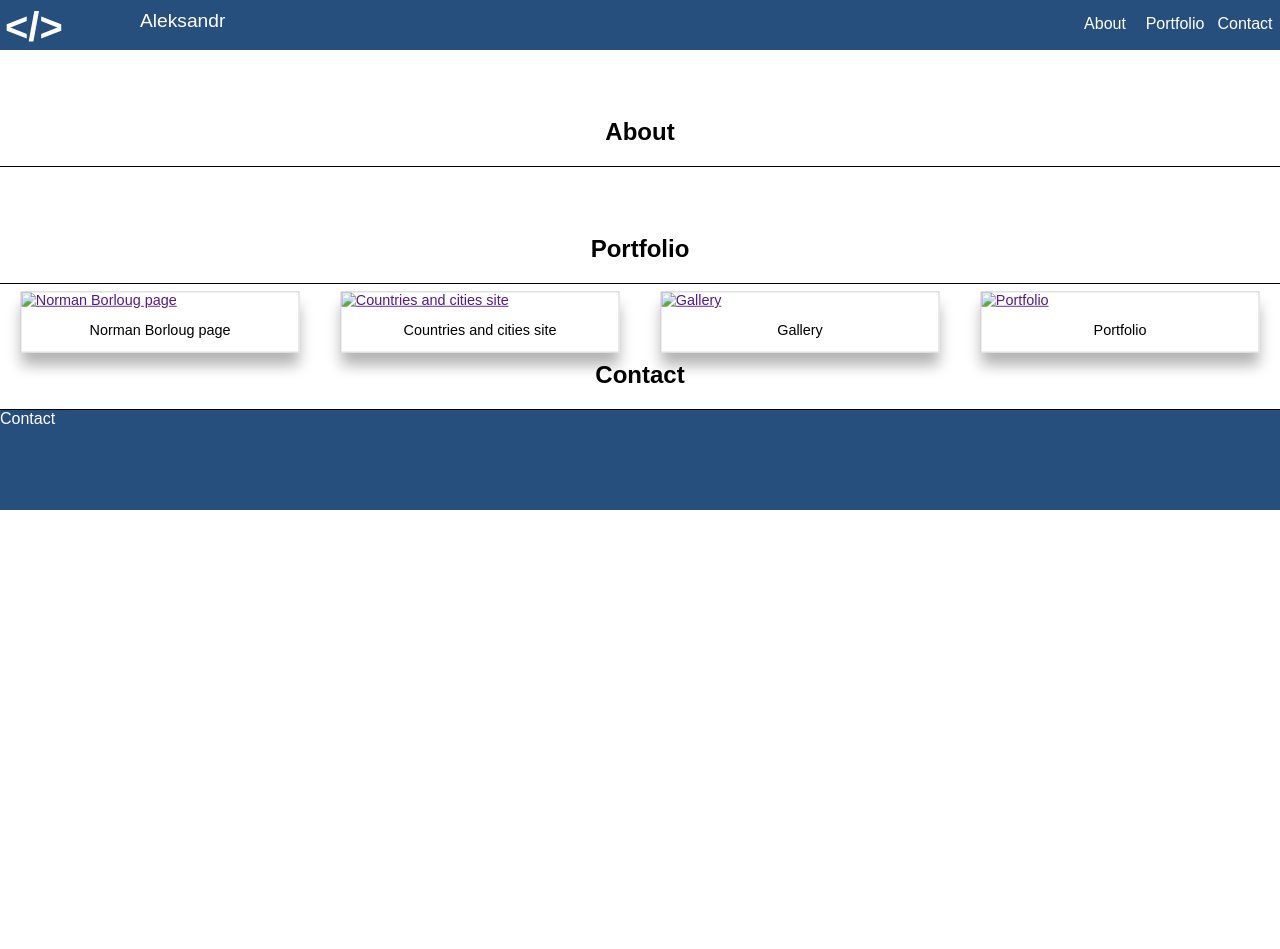
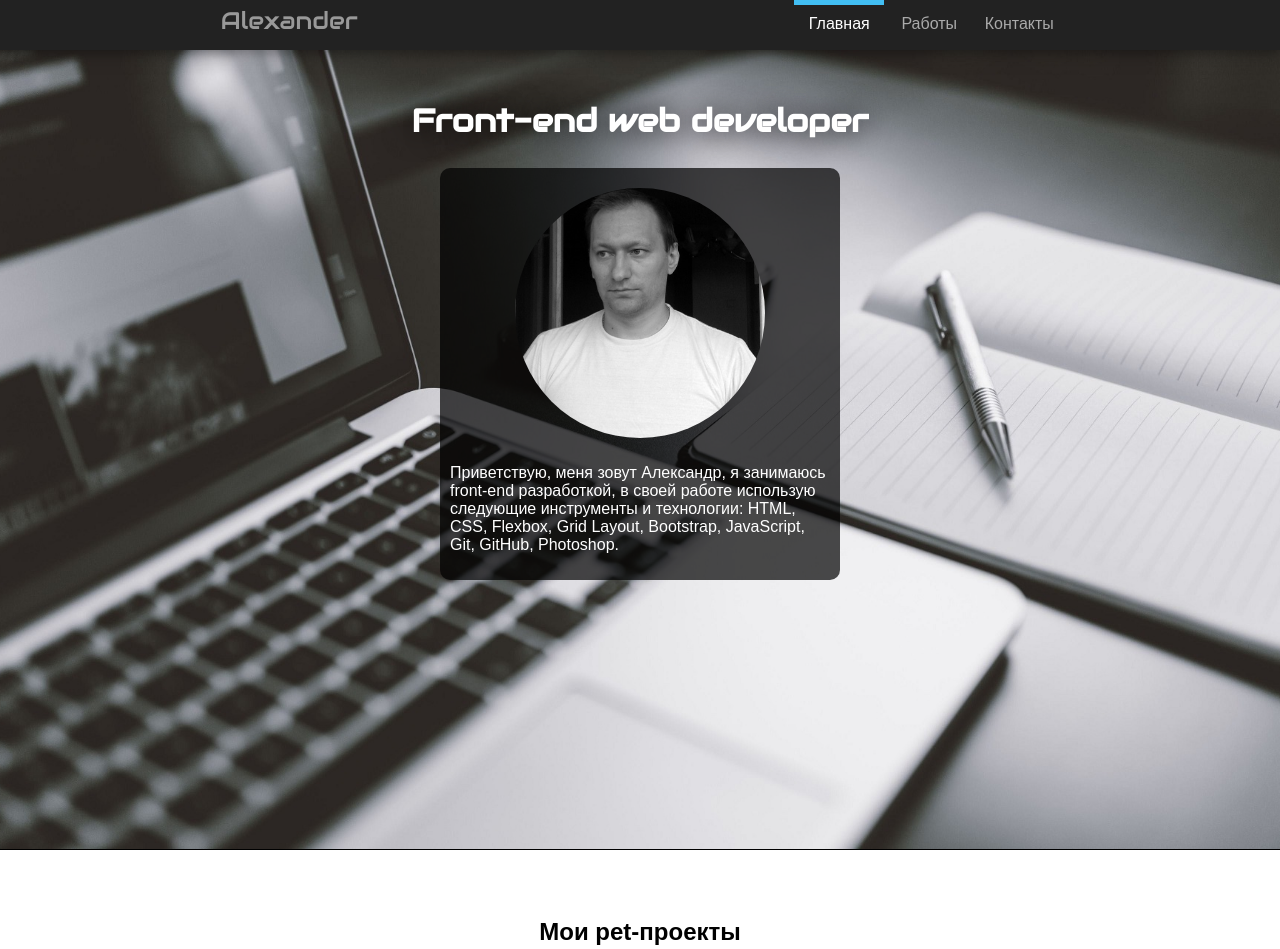
Before and after one commit to alexpryp/Portfolio_Webpage, a plain HTML site: page index.html in a window 1280 px wide. Shown: the top 949 px of the page. Before the commit the page ends 800 px from the top, so only its background shows below. Drawn offline with Linux system fonts and the light colour scheme.

Commit message:
Images added

```diff
--- a/index.html
+++ b/index.html
@@ -2,60 +2,49 @@
 
 <html lang="ru">
     <head>
+    <meta name="viewport" content="width=device-width, initial-scale=1.0">
         <meta content="text/html" charset="utf-8">
+    <meta name="description" content="Портфолио веб разработчика Прыпышного Александра">
         <link rel="stylesheet" type="text/css" href ="style.css">
-		<title>Портфолио</title>
+    <link href="https://fonts.googleapis.com/css?family=Audiowide" rel="stylesheet">
+        <title>Александр Прыпышный</title>
         <script src="script.js"></script>
-        <script type="text/javascript">
-            //script that simulates active tabs
-            function activateTab(evt) {
-            // Declare all variables
-                var i, tablinks;
-
-                // Get all elements with class="tablinks" and remove the class "active"
-                tablinks = document.getElementsByClassName("tablinks");
-                for (i = 0; i < tablinks.length; i++) {
-                    tablinks[i].className = tablinks[i].className.replace(" active", "");
-                }
-
-                //Add an "active" class to the button that opened the tab
-                evt.currentTarget.className += " active";
-            }
-        </script>
     </head>
 <body>
     <header>
-        <div class="wrap">
-            <div class="logo_wrap">
-                <div class="logo">&#60/&#62</div> <div class="logo_name">Aleksandr</div>
-            </div>
-            <nav>
+      <div class="logo_name">Alexander</div>
+      <nav id="navbar">
         <ul>
         <li>
           <!-- add the javaScript event handler (onclick) -->
-                        <a class="tablinks" onclick="activateTab(event)" href="#about">About</a>
+          <a class="tablinks active" onclick="activateTab(event)" href="#about">Главная</a>
         </li>
         <li>
           <!-- add the javaScript event handler (onclick) -->
-                        <a class="tablinks" onclick="activateTab(event)" href="#portfolio">Portfolio</a>
+          <a class="tablinks" onclick="activateTab(event)" href="#portfolio">Работы</a>
         </li>
         <li>
           <!-- add the javaScript event handler (onclick) -->
-                        <a class="tablinks" onclick="activateTab(event)" href="#contact">Contact</a>
+          <a class="tablinks" onclick="activateTab(event)" href="#contact">Контакты</a>
         </li>
         </ul>
       </nav>
-        </div>
     </header>
     <main>
-        <section class="about">
+        <section class="about" id="welcome-section">
             <a name="about"></a>
-            <h2>About</h2>
+            <h1>Front-end web developer</h1>
+            <div class="card">
+              <img src="images/Avatar.jpg">
+              <p>Приветствую, меня зовут Александр, я занимаюсь front-end разработкой, в своей работе использую следующие инструменты и технологии: HTML, CSS, Flexbox, Grid Layout, Bootstrap, JavaScript, Git, GitHub, Photoshop.
+            </p>
+            </div>
         </section>
-        <section class="portfolio">
+        <section class="portfolio" id="projects">
             <a name="portfolio"></a>
-            <h2>Portfolio</h2>
-            <div class="project_card">
+            <h2>Мои pet-проекты</h2>
+            <div class="projects-wrap">
+              <div class="project-tile">
                   <div class="card_wrap">
                       <a href="">
                           <img src="images/projects/Norm_Borl.jpg" alt="Norman Borloug page" width="500" height="500">
@@ -63,7 +52,7 @@
                       <div class="desc">Norman Borloug page</div>
                   </div>
               </div>
-            <div class="project_card">
+              <div class="project-tile">
                   <div class="card_wrap">
                       <a href="">
                           <img src="images/projects/Countries_and_cities.jpg" alt="Countries and cities site" width="500" height="500">
@@ -71,7 +60,7 @@
                       <div class="desc">Countries and cities site</div>
                   </div>
               </div>
-            <div class="project_card">
+              <div class="project-tile">
                   <div class="card_wrap">
                       <a href="">
                           <img src="images/projects/Gallery.jpg" alt="Gallery" width="500" height="500">
@@ -79,7 +68,7 @@
                       <div class="desc">Gallery</div>
                   </div>
               </div>
-            <div class="project_card">
+              <div class="project-tile">
                   <div class="card_wrap">
                       <a href="">
                           <img src="images/projects/Portfolio.jpg" alt="Portfolio" width="500" height="500">
@@ -87,10 +76,11 @@
                       <div class="desc">Portfolio</div>
                   </div>
               </div>
+            </div>
         </section>
         <section class="contact">
             <a name="contact"></a>
-            <h2>Contact</h2>
+            <h2>Контакты</h2>
         </section>
     </main>
     <footer>
--- a/script.js
+++ b/script.js
@@ -1 +1,16 @@
 "use strict"
+
+//script that simulates active tabs
+function activateTab(evt) {
+// Declare all variables
+    var i, tablinks;
+
+    // Get all elements with class="tablinks" and remove the class "active"
+    tablinks = document.getElementsByClassName("tablinks");
+    for (i = 0; i < tablinks.length; i++) {
+        tablinks[i].className = tablinks[i].className.replace(" active", "");
+    }
+
+    //Add an "active" class to the button that opened the tab
+    evt.currentTarget.className += " active";
+}
--- a/style.css
+++ b/style.css
@@ -1,3 +1,8 @@
+:root {
+  --main-color: #222;
+}
+
+
 header .wrap, nav, ul, li, footer .wrap, a{
 	padding: 0;
 	margin: 0;
@@ -5,7 +10,6 @@ header .wrap, nav, ul, li, footer .wrap, a{
 }
 .logo_wrap, .logo, .logo_name, nav, ul, li, a{
 	display: inline-block;
-	box-sizing: border-box;
 }
 * {
     box-sizing: border-box;
@@ -14,43 +18,34 @@ header .wrap, nav, ul, li, footer .wrap, a{
 
 body {
 	margin: 0;
+	padding: 0;
 	font-family: sans-serif;
 }
 
 /*start stylization of header----------------------------*/
 header {
-	background-color: #274F7D;
-	height: 50px;
+	background-color: var(--main-color);
+	min-height: 50px;
 	margin: 0;
 	position: sticky;
 	z-index: 1;
 	top: 0;
-}
-header .wrap {
-	height: 50px;
-	margin: 0px auto;
-}
-.logo_wrap {
-	height: 50px;
-	width: 250px;
-	padding: 5px;
-}
-.logo {
-	font-size: 40px;
-	font-weight: bold;
-	color: #fff;
-	width: 100px;
+	box-shadow:  0 4px 8px 0 rgba(0, 0, 0, 0.2), 0 6px 20px 0 rgba(0, 0, 0, 0.19);
+	display: flex;
+	justify-content: space-around;
+	flex-wrap: wrap;
 }
 .logo_name {
-	width: 100px;
-	font-size: 1.2em;
+	max-width: 200px;
+	font-size: 1.5em;
 	color: #fff;
 	padding: 0;
-	float: right;
 	margin: 5px;
+	color: #999;
+	font-family: 'Audiowide', cursive;
 }
 nav {
-	width: 210px;
+	width: 270px;
 	height: 50px;
 	float: right;
 }
@@ -60,36 +55,32 @@ ul {
 }
 li {
 	float: left;
-	width: 70px;
+	width: 90px;
 	height: 50px;
 }
 li a {
 	text-decoration: none;
-	width: 70px;
+	width: 90px;
 	height: 50px;
 	text-align: center;
-	padding: 10px 0px;
-	background-color: #274F7D;
-	color: #fff;
-	border-top: 5px solid #274F7D;
+	padding: 10px;
+	background-color: var(--main-color);
+	color: #aaa;
+	border-top: 5px solid #222;
 }
 .active {
-	background-color: #274F7D;
+	background-color: var(--main-color);
 	color: #fff;
 	transition: 0.5s;
-	border-top: 5px solid #fff;
+	border-top: 5px solid #42bff4;
 }
 li a:hover {
-	color: #000;
+	color: #fff;
 	transition: 0.3s;
-	border-top: 5px solid #fff;
+	border-top: 5px solid #42bff4;
 }
 li a:active {
-	background-color: #fff;
-	color: #000;
-}
-li a:visited {
-	background-color: #274F7D;
+	background-color: var(--main-color);
 	color: #fff;
 }
 /*end stylization of header------------------------------*/
@@ -98,11 +89,9 @@ li a:visited {
 main {
 	margin: 0 auto;
 	background-color: #fff;
-	box-sizing: border-box;
 }
 section {
 	display: block;
-	box-sizing: border-box;
 	border-bottom: 1px solid #000;
 }
 h2 {
@@ -110,17 +99,64 @@ h2 {
 	margin-top: 50px;
 }
 
+/*start stylization of section About---------------------*/
+.about {
+	background-image: url(images/backgrounds/main-bg.jpg);
+	height: 100vh;
+	background-position: center;
+	background-repeat: no-repeat;
+	background-size: cover;
+	background-attachment: fixed;
+	display: flex;
+	justify-content: space-around;
+	flex-wrap: wrap;
+	align-content: flex-start;
+}
+.about h1 {
+	margin-top: 50px;
+	color: #fff;
+	font-size: 2em;
+	text-align: center;
+	text-shadow: black 0 0 30px;
+	flex-basis: 100%;
+	align-self: flex-start;
+	font-family: 'Audiowide', cursive;
+}
+.about .card {
+	max-width: 400px;
+	padding: 10px;
+	border-radius: 10px;
+	background: rgba(0, 0, 0, 0.7);
+	display: flex;
+	flex-wrap: wrap;
+	justify-content: center;
+	align-items: center;
+}
+.about .card p {
+	color: #fff;
+}
+.card img {
+	width: 250px;
+	margin: 10px;
+	border-radius: 50%;
+}
+
+/* start stylization of portfolio section */
+.projects-wrap {
+	display: flex;
+	justify-content: space-around;
+	flex-wrap: wrap;
+}
 /*start stylization of project cards---------------------*/
-.project_card {
+.project-tile {
 	padding: 5px;
-	float: left;
-	width: 25%;
+	max-width: 450px;
 }
 .card_wrap {
 	border: 1px solid #ccc;
 	transform: scale(0.9);
 	transition: 0.5s;
-	box-shadow: 0 15px 15px 0 rgba(0, 0, 0, 0.3);
+	box-shadow: 0 4px 8px 0 rgba(0, 0, 0, 0.2), 0 6px 20px 0 rgba(0, 0, 0, 0.19);
 }
 .card_wrap:hover {
 	border: 1px solid #777;
@@ -128,7 +164,7 @@ h2 {
 	transform: scale(1);
 	box-shadow: 0 15px 30px 20px rgba(0, 0, 0, 0.3);
 }
-.project_card img {
+.project-tile img {
 	width: 100%;
 	height: auto;
 }
@@ -136,28 +172,27 @@ h2 {
 	padding: 15px;
 	text-align: center;
 }
-@media all and (max-width: 1024px) {
-	.project_card {
+/* @media all and (max-width: 1024px) {
+	.project-tile {
 		width: 50%;
 	}
 }
 @media all and (max-width: 400px) {
-	.project_card {
+	.project-tile {
 		width: 100%;
 	}
-}
+} */
 /*end stylization of project cards-----------------------*/
 
 
 footer {
 	height: 100px;
-	background-color: #274F7D;
+	background-color: var(--main-color);
+	box-shadow:  0 -4px 8px 0 rgba(0, 0, 0, 0.2), 0 -6px 20px 0 rgba(0, 0, 0, 0.19);
 }
 footer .wrap {
 	height: 50px;
 	margin: 0 auto;
 	color: #fff;
-	background-color: #274F7D;
+	background-color: var(--main-color);
 }
-
-	/*box-shadow: 0 -10px 5px rgba(0, 0, 0, 0.5);*/
```
Also changed, not shown: images/Avatar.jpg (added), images/backgrounds/main-bg.jpg (added), images/projects/Countries_and_cities.jpg (added), images/projects/Gallery.jpg (added), images/projects/Norm_Borl.jpg (added), images/projects/Portfolio.jpg (added), images/projects/stub.png (added), 1 other file. Lines whose indentation alone changed are shown as unchanged.
